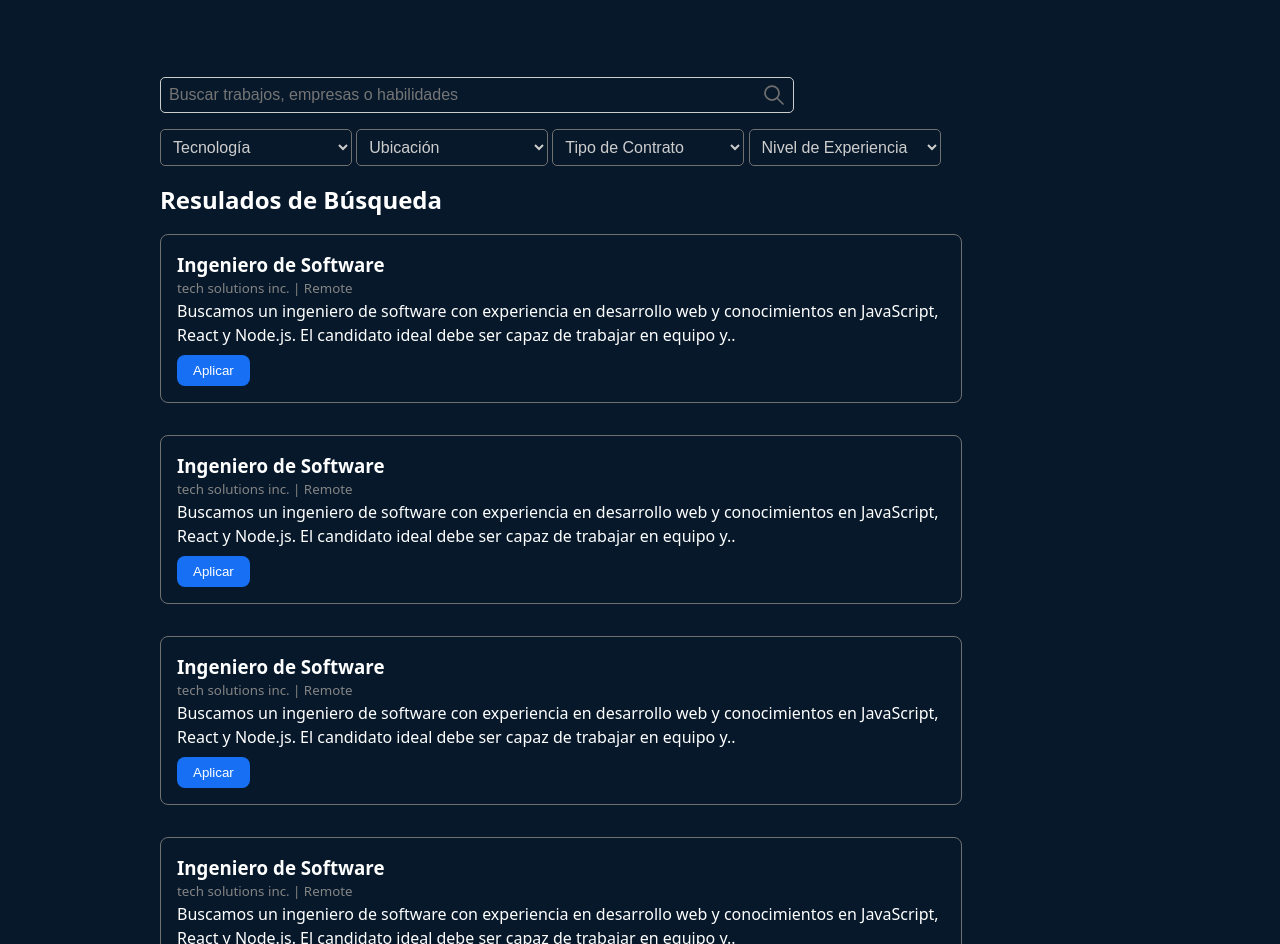
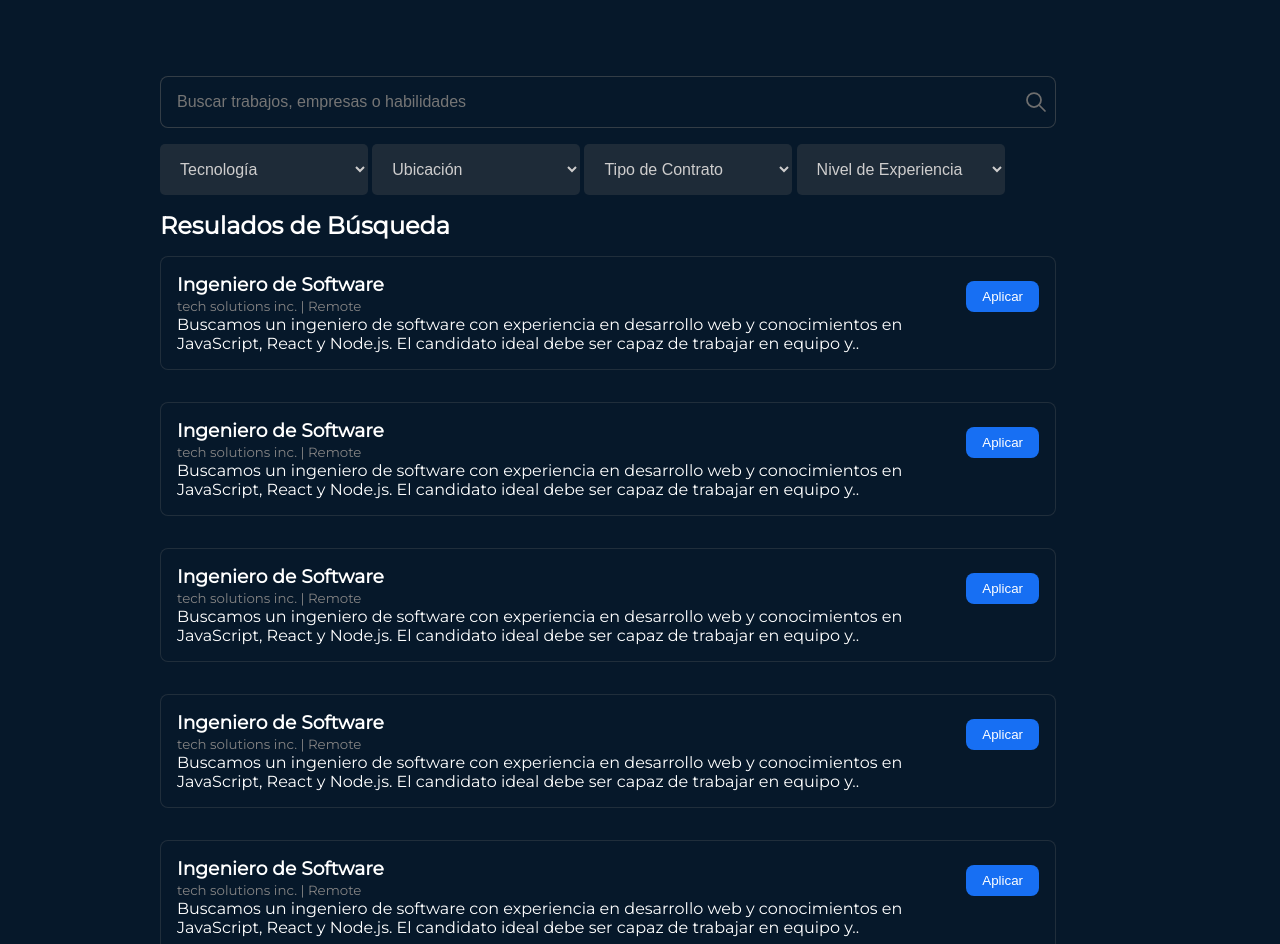
Before and after one commit to JereHeredia/DebJobs-Busqueda-Laboral, a plain HTML site: page index.html in a window 1280 px wide. Shown: the part 160-1104 px from the top of the page. Drawn offline with Linux system fonts and the light colour scheme.

Commit message:
renderizamos selectores, articulas y fuente

```diff
--- a/index.html
+++ b/index.html
@@ -7,6 +7,9 @@
     <title>Practica</title>
 
     <link rel="stylesheet" href="style.css">
+    <link rel="preconnect" href="https://fonts.googleapis.com">
+<link rel="preconnect" href="https://fonts.gstatic.com" crossorigin>
+<link href="https://fonts.googleapis.com/css2?family=Montserrat:ital@0;1&display=swap" rel="stylesheet">
 
 </head>
 
@@ -45,8 +48,11 @@
 
 
         <div class="container-titulo">
+
             <h2>Encuentra tu próximo trabajo</h2>
             <p>explora miles miles de oportunidades en el sector tecnológico</p>
+
+
         </div>
 
 
@@ -71,6 +77,7 @@
 
 
             <select name="filter" id="filter">
+
                 <option value="">Tecnología</option>
             </select>
             <select name="filter" id="filter">
@@ -90,60 +97,76 @@
 
             <h2>Resulados de Búsqueda</h2>
 
-            <article>
+            <article class="container-article">
+                <div>
                     <h3>Ingeniero de Software</h3>
                     <small>tech solutions inc. | Remote</small>
                     <p>Buscamos un ingeniero de software con experiencia en desarrollo web y conocimientos en
                         JavaScript,
                         React
                         y Node.js. El candidato ideal debe ser capaz de trabajar en equipo y..</p>
+                    </div>
+                    <div>
                         <button>Aplicar</button>
+                    </div>
             </article>
-            <article>
+
+            <article class="container-article">
+                <div>
                     <h3>Ingeniero de Software</h3>
                     <small>tech solutions inc. | Remote</small>
                     <p>Buscamos un ingeniero de software con experiencia en desarrollo web y conocimientos en
                         JavaScript,
                         React
                         y Node.js. El candidato ideal debe ser capaz de trabajar en equipo y..</p>
+                    </div>
+                    <div>
                         <button>Aplicar</button>
+                    </div>
             </article>
-            <article>
+
+            <article class="container-article">
+                <div>
                     <h3>Ingeniero de Software</h3>
                     <small>tech solutions inc. | Remote</small>
                     <p>Buscamos un ingeniero de software con experiencia en desarrollo web y conocimientos en
                         JavaScript,
                         React
                         y Node.js. El candidato ideal debe ser capaz de trabajar en equipo y..</p>
+                    </div>
+                    <div>
                         <button>Aplicar</button>
+                    </div>
             </article>
-            <article>
+
+            <article class="container-article">
+                <div>
                     <h3>Ingeniero de Software</h3>
                     <small>tech solutions inc. | Remote</small>
                     <p>Buscamos un ingeniero de software con experiencia en desarrollo web y conocimientos en
                         JavaScript,
                         React
                         y Node.js. El candidato ideal debe ser capaz de trabajar en equipo y..</p>
+                    </div>
+                    <div>
                         <button>Aplicar</button>
+                    </div>
             </article>
-            <article>
+
+            <article class="container-article">
+                <div>
                     <h3>Ingeniero de Software</h3>
                     <small>tech solutions inc. | Remote</small>
                     <p>Buscamos un ingeniero de software con experiencia en desarrollo web y conocimientos en
                         JavaScript,
                         React
                         y Node.js. El candidato ideal debe ser capaz de trabajar en equipo y..</p>
+                    </div>
+                    <div>
                         <button>Aplicar</button>
+                    </div>
             </article>
-            <article>
-                <h3>Ingeniero de Software</h3>
-                <small>tech solutions inc. | Remote</small>
-                <p>Buscamos un ingeniero de software con experiencia en desarrollo web y conocimientos en
-                    JavaScript,
-                    React
-                    y Node.js. El candidato ideal debe ser capaz de trabajar en equipo y..</p>
-                <button>Aplicar</button>
-            </article>
+
 
 
 
--- a/style.css
+++ b/style.css
@@ -16,10 +16,16 @@ hr {
 small {
     color: #858484;
 }
+
 body {
-    font-family: system-ui, -apple-system, BlinkMacSystemFont, 'Segoe UI', Roboto, Oxygen, Ubuntu, Cantarell, 'Open Sans', 'Helvetica Neue', sans-serif;
-    font-size: 16px;
-    line-height: 1.5;
+
+
+    font-family: "Montserrat", sans-serif;
+    font-optical-sizing: auto;
+    font-weight: 100;
+    font-style: normal;
+
+
 
 
 }
@@ -35,13 +41,13 @@ header {
 
 
     display: flex;
-    justify-content: space-between
-;
+    justify-content: space-between;
     align-items: center;
     padding: 1rem 2rem;
 }
 
-header div svg{
+
+header div svg {
     margin-left: 1rem;
 }
 
@@ -96,20 +102,26 @@ header button {
 
 
 
+
 .container-titulo {
-    display: block;
+    display: flex;
+    flex-direction: column;
+    justify-content: center;
     text-align: center;
     margin: 0;
     padding-bottom: 2rem;
     padding-left: 4.5rem;
 
+
 }
+
 
 .container-titulo h2 {
 
     margin-bottom: 0.5rem;
-    font-size: 30px;
+    font-size: 40px;
 }
+
 
 
 
@@ -128,11 +140,12 @@ header button {
 
 .search input {
 
-    padding: 0.5rem;
+    padding: 1rem;
     font-size: 1rem;
-    border: 1px solid #ccc;
-    border-radius: 5px;
-    width: 66%;
+    border: 1px solid #6464647a;
+    border-radius: 0.5rem;
+    width: 70vw;
+    box-sizing: border-box;
 }
 
 .search input:focus {
@@ -154,19 +167,21 @@ main section {
 }
 
 select {
+    border: none;
     color: #cecdcd;
-    padding: 0.5rem;
+    padding: 1rem;
     font-size: 1rem;
-    border: 1px solid #707070;
+    background-color: #4e515356;
     border-radius: 5px;
     margin-left: 0;
-    width: 12rem;
+    width: 13rem;
+    box-sizing: border-box;
+
 }
 
 select:focus {
     outline: none;
-    border-color: #176ff3;
-    box-shadow: 0 0 5px rgba(23, 111, 243, 0.5);
+    box-shadow: 0 0 5px rgb(23, 111, 243);
 }
 
 h2 {
@@ -174,20 +189,25 @@ h2 {
     margin-bottom: 1rem;
 }
 
-article {
+.container-article {
     display: flex;
-    flex-direction: column;
-    align-items: start;
+    flex-direction: row;
+    justify-content: space-between;
+    font-size: 1rem;
     margin-bottom: 2rem;
-    border: 1px solid #707070;
+    border: 1px solid #70707041;
     border-radius: 0.5rem;
     padding: 1rem;
-    width: 80%;
+    width: 70vw;
+    box-sizing: border-box;
+
+
 }
 
 
 
 article button {
+
     background-color: #176ff3;
     color: #ffffff;
     border: none;
@@ -196,3 +216,12 @@ article button {
     cursor: pointer;
     margin-top: 0.5rem;
 }
+
+.container-article:hover {
+    transition: 0.6s ease;
+    outline: none;
+    border-color: #176ff3;
+    box-shadow: 0 0 5px rgba(23, 111, 243, 0.5);
+
+
+}
```
Lines whose indentation alone changed are shown as unchanged.
